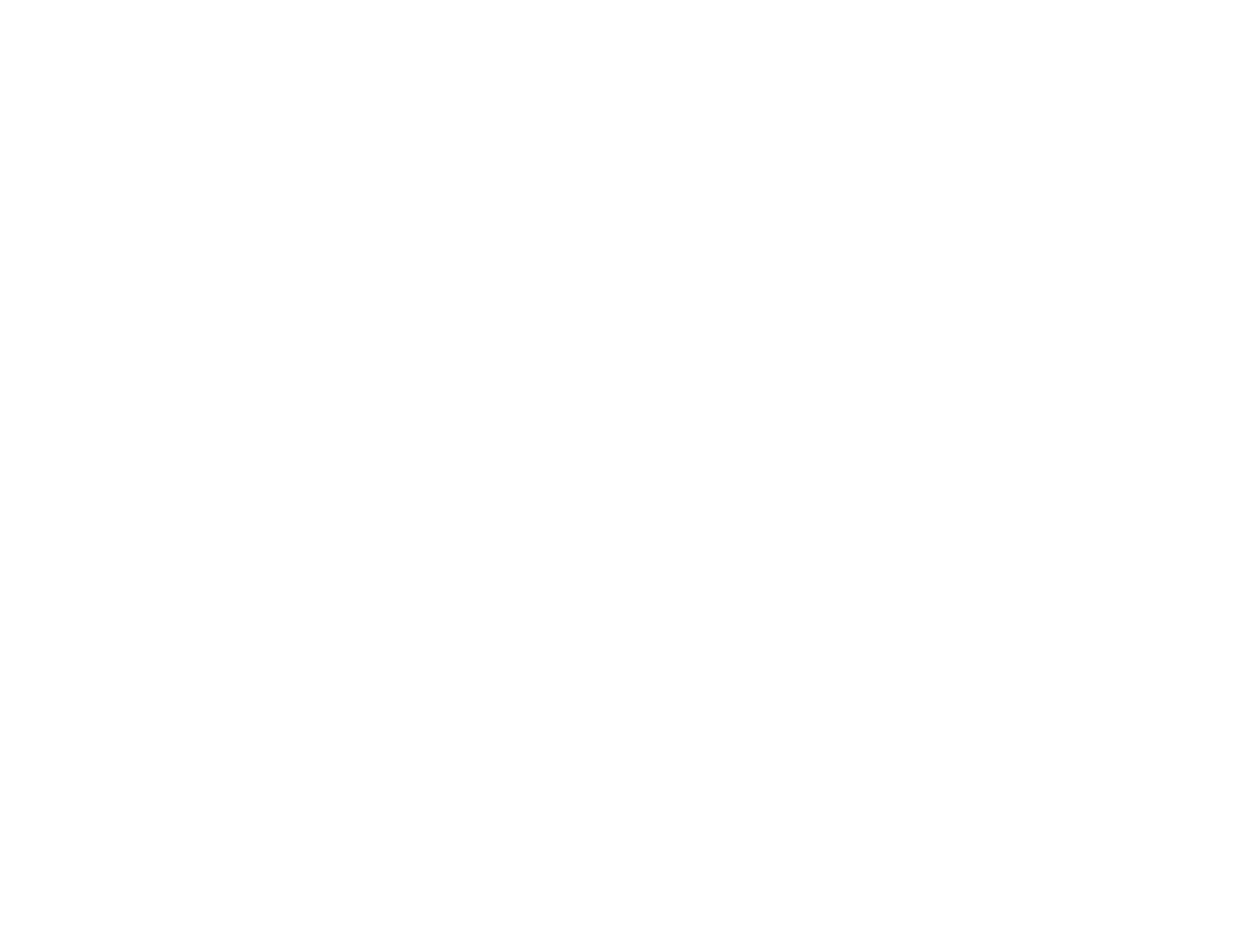
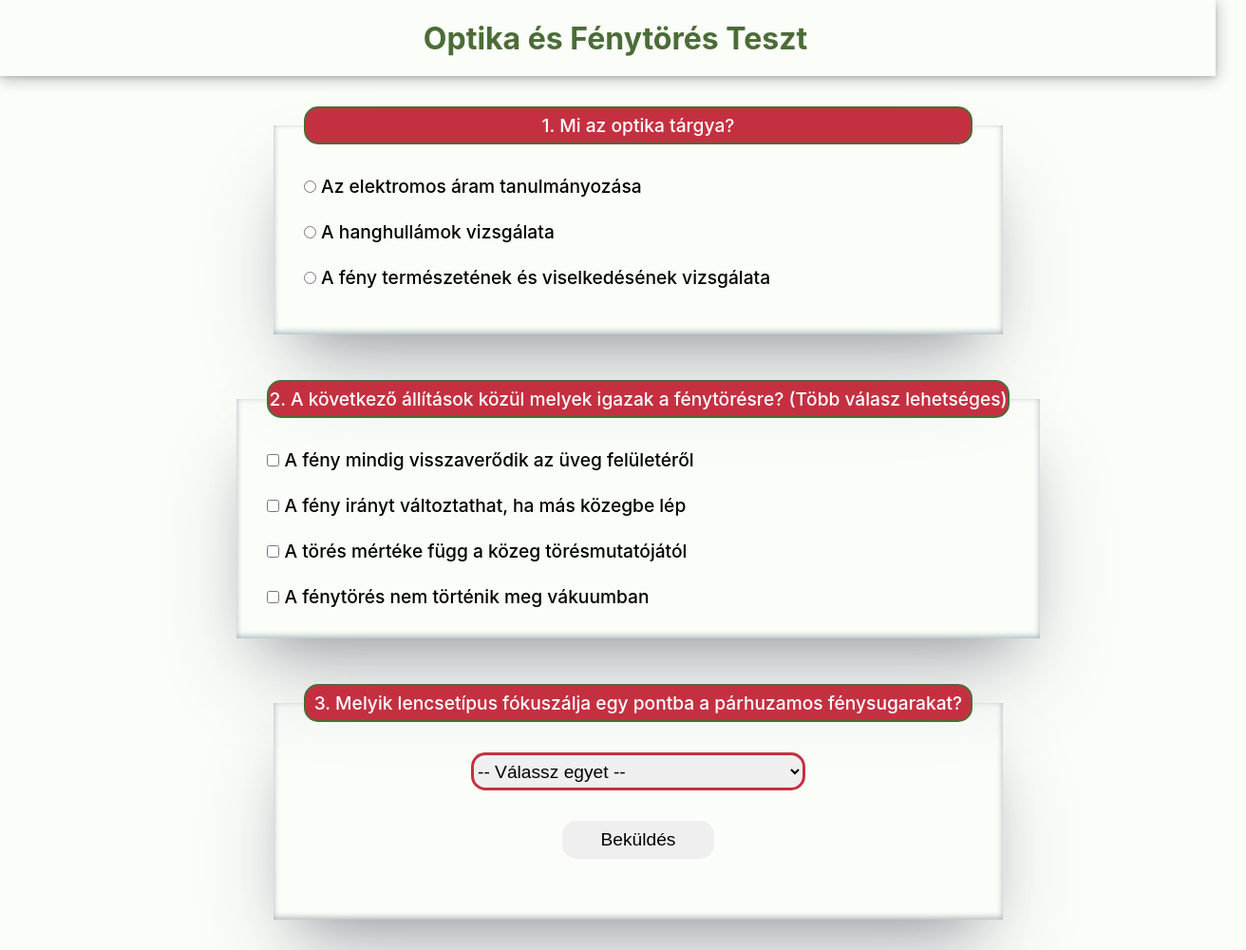
Before and after one commit to 6Shifu/FizikaProjekt, a plain HTML site: page FizikaProjekt/teszt.html in a window 1280 px wide. Shown: the whole page at 95% size, 1312 px wide, since content can reach past the window. Before the commit the page ends 800 px from the top, so only its background shows below. Drawn offline with Linux system fonts and the light colour scheme.

Commit message:
web-beta1.0

```diff
--- a/FizikaProjekt/script.js
+++ b/FizikaProjekt/script.js
@@ -0,0 +1,19 @@
+function kuld(){
+    let kerdes1 = document.form.k1.value
+    let kerdes2 = document.form.k2.value
+    let kerdes3 = document.form.k3.value
+    let pont = 0;
+    console.log(kerdes1)
+    if (kerdes1 == "a"){
+        pont++;
+    }
+    if (kerdes2 == "a"){
+        pont++;
+    }
+    else if(kerdes2 == "b"){
+        pont++
+    }
+    if (kerdes3 == "gyujto"){
+        pont++;
+    }
+}
--- a/FizikaProjekt/style.css
+++ b/FizikaProjekt/style.css
@@ -18,7 +18,6 @@ body{
     background-color: var(--background-color);
     display: flex;
     flex-direction: column;
-    /* min-height: 100vh; */
     font-family: 'inter', sans-serif;
 }
 
@@ -102,7 +101,6 @@ footer div{
     height: 5vh;
     width: 100%;
     box-shadow: rgba(17, 12, 46, 0.15) 0px 48px 100px 0px;
-    /* box-shadow: rgba(14, 30, 37, 0.12) 0px 2px 4px 0px, rgba(14, 30, 37, 0.32) 0px 2px 16px 0px; */
     border-bottom: 2px inset rgba(0, 0, 0, 0.7);
     background-color: var(--primary-color);
     gap: 5%;
--- /dev/null
+++ b/FizikaProjekt/teszt.css
@@ -0,0 +1,100 @@
+*{
+    padding: 0;
+    margin: 0;
+    box-sizing: border-box;
+}
+:root{
+    --background-color: rgb(214, 230, 178);
+    --primary-color: rgb(250, 253, 248);
+    --secondary-color: rgb(8, 0, 0);
+    --pry-font-color: white;
+    --sec-font-color: rgb(75, 108, 55);
+    --button1-color: rgb(197, 48, 65);
+    --button2-color: rgb(75, 108, 55);
+}
+
+body{
+    background-color: var(--primary-color);
+    display: flex;
+    flex-direction: column;
+    font-family: 'inter', sans-serif;
+}
+header{
+    height: 10vh;
+    width: 100%;
+    display: flex;
+    justify-content: center;
+    align-items: center;
+    font-weight: bold;
+    font-size: 2rem;
+    text-indent: 1rem;
+    background-color: var(--primary-color);
+    color: var(--sec-font-color);
+    box-shadow: rgba(14, 30, 37, 0.12) 0px 2px 4px 0px, rgba(14, 30, 37, 0.32) 0px 2px 16px 0px;
+}
+main{
+    margin: 2rem;
+    width: 100%;
+    display: flex;
+    justify-content: start;
+    align-items: center;
+}
+form{
+    width: 100%;
+    display: flex;
+    justify-content: start;
+    align-items: center;
+    flex-direction: column;
+    gap: 3rem;
+}
+fieldset{
+    min-width: 60%;
+    min-height: 30vh;
+    border: none;
+    display: flex;
+    justify-content: center;
+    align-items: start;
+    flex-direction: column;
+    font-weight: 500;
+    font-size: 1.2rem;
+    padding: 2rem;
+    box-shadow: rgba(50, 50, 93, 0.25) 0px 50px 100px -20px, rgba(0, 0, 0, 0.3) 0px 30px 60px -30px, rgba(10, 37, 64, 0.35) 0px -2px 6px 0px inset;
+}
+legend{
+    min-width: 100%;
+    min-height: 5vh;
+    display: flex;
+    justify-content: center;
+    align-items: center;
+    border-radius: 15px;
+    border: 2px solid var(--button2-color);
+    text-align: center;
+    background-color: var(--button1-color);
+    color: var(--pry-font-color);
+}
+.fs_slct{
+    display: flex;
+    justify-content: start;
+    align-items: center;
+}
+select{
+    min-width: 50%;
+    min-height: 5vh;
+    border: 3px solid var(--button1-color);
+    border-radius: 15px;
+    font-size: 1.2rem;
+}
+fieldset button{
+    margin: 2rem;
+    min-width: 20vh;
+    min-height: 5vh;
+    font-size: 1.2rem;
+    border: none;
+    border-radius: 15px;
+}
+fieldset button:hover{
+    transform: scale(1.2);
+    transition: all 0.2s ease-in-out;
+    border: 1px solid black;
+    background-color: yellow;
+}
--- a/FizikaProjekt/teszt.html
+++ b/FizikaProjekt/teszt.html
@@ -3,9 +3,50 @@
 <head>
     <meta charset="UTF-8">
     <meta name="viewport" content="width=device-width, initial-scale=1.0">
+    <link rel="stylesheet" href="teszt.css">
     <title>Document</title>
 </head>
 <body>
+    <header>Optika és Fénytörés Teszt</header>
+    <main>
+        <form action="" name="form">
+            <fieldset>
+                <legend>1. Mi az optika tárgya?</legend>
+                <label>
+                <input type="radio" name="k1" value="a">
+                    Az elektromos áram tanulmányozása
+                </label><br>
+                <label>
+                <input type="radio" name="k1" value="b">
+                    A hanghullámok vizsgálata
+                </label><br>
+                <label>
+                <input type="radio" name="k1" value="c">
+                    A fény természetének és viselkedésének vizsgálata
+                </label>
+            </fieldset>
+            <fieldset>
+                <legend>2. A következő állítások közül melyek igazak a fénytörésre? (Több válasz lehetséges)</legend>
+                <label><input type="checkbox" name="k2" value="a"> A fény mindig visszaverődik az üveg felületéről</label><br>
+                <label><input type="checkbox" name="k2" value="b"> A fény irányt változtathat, ha más közegbe lép</label><br>
+                <label><input type="checkbox" name="k2" value="c"> A törés mértéke függ a közeg törésmutatójától</label><br>
+                <label><input type="checkbox" name="k2" value="d"> A fénytörés nem történik meg vákuumban</label>
+            </fieldset>
+            <fieldset class="fs_slct">
+                <legend>3. Melyik lencsetípus fókuszálja egy pontba a párhuzamos fénysugarakat?</legend>
+                <select name="k3">
+                    <option value="">-- Válassz egyet --</option>
+                    <option value="gyujto">Gyűjtőlencse</option>
+                    <option value="szoro">Szórólencse</option>
+                    <option value="tükör">Tükör</option>
+                </select>
+                <button type="button" onclick="kuld()">Beküldés</button>
+            </fieldset>
+        </form>
+    </main>
+    <footer>
 
+    </footer>
+    <script src="script.js"></script>
 </body>
 </html>
```
